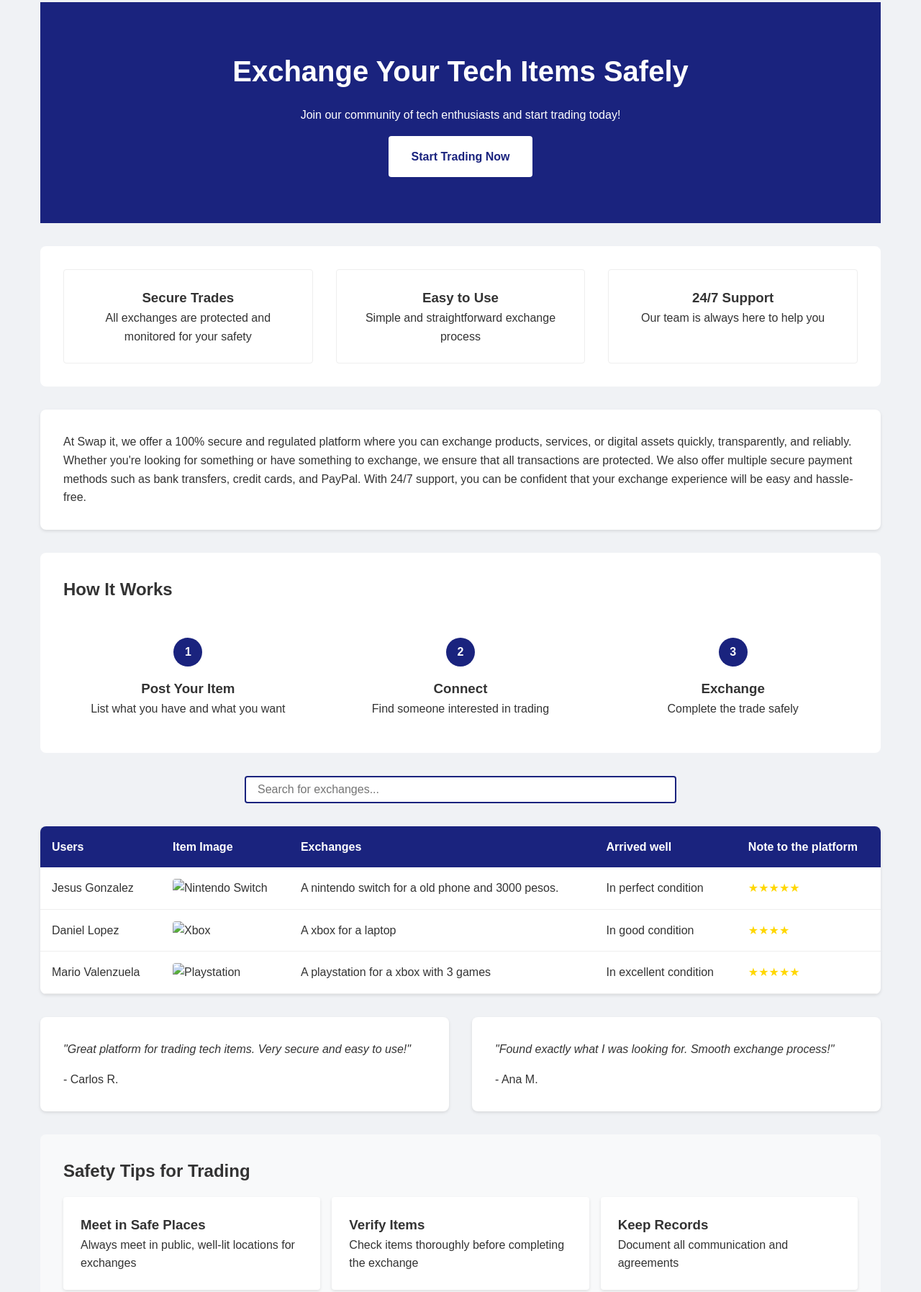
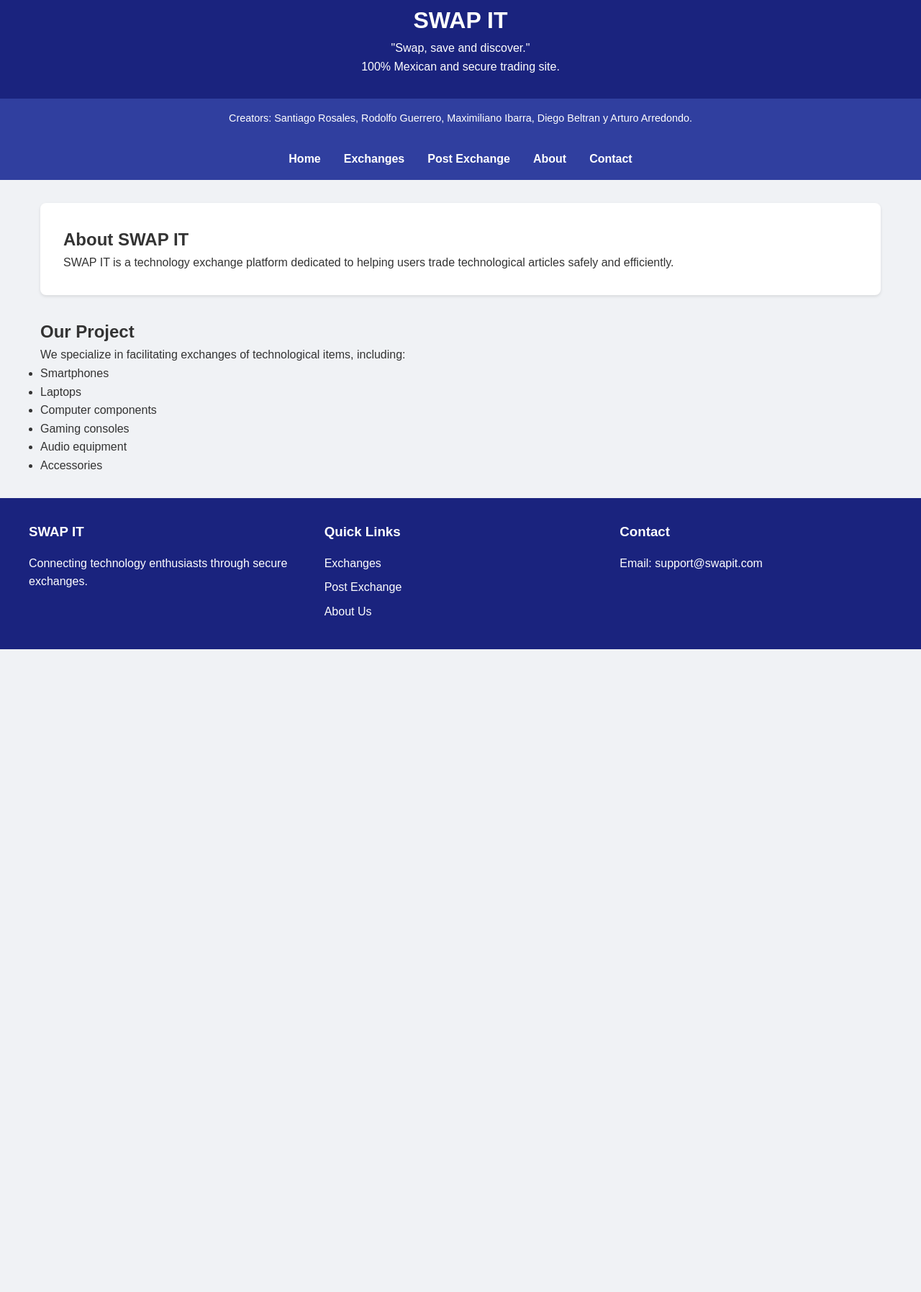
Before and after one commit to rodolfoguerrero09/swapit, a plain HTML site: page about.html in a window 1280 px wide. Shown: the part 308-2103 px from the top of the page at 72% size. After the commit the page ends 1210 px from the top, so only its background shows below. Drawn offline with Linux system fonts and the light colour scheme.

Commit message:
Update about.html

```diff
--- a/about.html
+++ b/about.html
@@ -338,149 +338,84 @@
 
     <nav>
         <ul>
-            <li><a href="#home">Home</a></li>
+            <li><a href="index.html">Home</a></li>
             <li><a href="#exchanges">Exchanges</a></li>
             <li><a href="#post">Post Exchange</a></li>
             <li><a href="#about">About</a></li>
-            <li><a href="#contact">Contact</a></li>
+            <li><a href="contact.html">Contact</a></li>
+        </ul>
+    </nav>
+
+<!DOCTYPE html>
+<html lang="en">
+<head>
+    <meta charset="UTF-8">
+    <meta name="viewport" content="width=device-width, initial-scale=1.0">
+    <title>SWAP IT - Technology Exchange Platform</title>
+    <style>
+        /* Previous CSS styles remain unchanged */
+    </style>
+</head>
+<body>
+    <header>
+        <h1>SWAP IT</h1>
+        <p>"Swap, save and discover."</p>
+        <p>100% Mexican and secure trading site.</p>
+    </header>
+
+    <div class="creators">
+        <p>Creators: Santiago Rosales, Rodolfo Guerrero, Maximiliano Ibarra, Diego Beltran y Arturo Arredondo.</p>
+    </div>
+
+    <nav>
+        <ul>
+            <li><a href="index.html">Home</a></li>
+            <li><a href="#exchanges">Exchanges</a></li>
+            <li><a href="#post">Post Exchange</a></li>
+            <li><a href="#about">About</a></li>
+            <li><a href="contact.html">Contact</a></li>
         </ul>
     </nav>
 
     <div class="main-content">
-        <section class="hero">
-            <h2>Exchange Your Tech Items Safely</h2>
-            <p>Join our community of tech enthusiasts and start trading today!</p>
-            <a href="#post" class="hero-btn">Start Trading Now</a>
+        <section class="intro">
+            <h2>About SWAP IT</h2>
+            <p>SWAP IT is a technology exchange platform dedicated to helping users trade technological articles safely and efficiently.</p>
         </section>
 
-        <section class="features">
-            <div class="feature-card">
-                <h3>Secure Trades</h3>
-                <p>All exchanges are protected and monitored for your safety</p>
+        <section class="project-details">
+            <h2>Our Project</h2>
+            <p>We specialize in facilitating exchanges of technological items, including:</p>
+            <ul>
+                <li>Smartphones</li>
+                <li>Laptops</li>
+                <li>Computer components</li>
+                <li>Gaming consoles</li>
+                <li>Audio equipment</li>
+                <li>Accessories</li>
+            </ul>
+        </section>
+    </div>
+
+    <footer>
+        <div class="footer-content">
+            <div class="footer-section">
+                <h3>SWAP IT</h3>
+                <p>Connecting technology enthusiasts through secure exchanges.</p>
             </div>
-            <div class="feature-card">
-                <h3>Easy to Use</h3>
-                <p>Simple and straightforward exchange process</p>
+            <div class="footer-section">
+                <h3>Quick Links</h3>
+                <ul>
+                    <li><a href="#exchanges">Exchanges</a></li>
+                    <li><a href="#post">Post Exchange</a></li>
+                    <li><a href="#about">About Us</a></li>
+                </ul>
             </div>
-            <div class="feature-card">
-                <h3>24/7 Support</h3>
-                <p>Our team is always here to help you</p>
+            <div class="footer-section">
+                <h3>Contact</h3>
+                <p>Email: support@swapit.com</p>
             </div>
-        </section>
-
-        <div class="intro">
-            <p>At Swap it, we offer a 100% secure and regulated platform where you can exchange products, services, or digital assets quickly, transparently, and reliably. Whether you're looking for something or have something to exchange, we ensure that all transactions are protected. We also offer multiple secure payment methods such as bank transfers, credit cards, and PayPal. With 24/7 support, you can be confident that your exchange experience will be easy and hassle-free.</p>
         </div>
-
-        <section class="how-it-works">
-            <h2>How It Works</h2>
-            <div class="steps">
-                <div class="step">
-                    <div class="step-number">1</div>
-                    <h3>Post Your Item</h3>
-                    <p>List what you have and what you want</p>
-                </div>
-                <div class="step">
-                    <div class="step-number">2</div>
-                    <h3>Connect</h3>
-                    <p>Find someone interested in trading</p>
-                </div>
-                <div class="step">
-                    <div class="step-number">3</div>
-                    <h3>Exchange</h3>
-                    <p>Complete the trade safely</p>
-                </div>
-            </div>
-        </section>
-
-        <div class="search-bar">
-            <input type="text" placeholder="Search for exchanges...">
-        </div>
-
-        <table class="exchanges-table">
-            <thead>
-                <tr>
-                    <th>Users</th>
-                    <th>Item Image</th>
-                    <th>Exchanges</th>
-                    <th>Arrived well</th>
-                    <th>Note to the platform</th>
-                </tr>
-            </thead>
-            <tbody>
-                <tr>
-                    <td>Jesus Gonzalez</td>
-                    <td><img src="/api/placeholder/100/100" alt="Nintendo Switch" class="item-image"></td>
-                    <td>A nintendo switch for a old phone and 3000 pesos.</td>
-                    <td>In perfect condition</td>
-                    <td class="rating">★★★★★</td>
-                </tr>
-                <tr>
-                    <td>Daniel Lopez</td>
-                    <td><img src="/api/placeholder/100/100" alt="Xbox" class="item-image"></td>
-                    <td>A xbox for a laptop</td>
-                    <td>In good condition</td>
-                    <td class="rating">★★★★</td>
-                </tr>
-                <tr>
-                    <td>Mario Valenzuela</td>
-                    <td><img src="/api/placeholder/100/100" alt="Playstation" class="item-image"></td>
-                    <td>A playstation for a xbox with 3 games</td>
-                    <td>In excellent condition</td>
-                    <td class="rating">★★★★★</td>
-                </tr>
-            </tbody>
-        </table>
-
-        <section class="testimonials">
-            <div class="testimonial-card">
-                <p class="testimonial-text">"Great platform for trading tech items. Very secure and easy to use!"</p>
-                <p class="testimonial-author">- Carlos R.</p>
-            </div>
-            <div class="testimonial-card">
-                <p class="testimonial-text">"Found exactly what I was looking for. Smooth exchange process!"</p>
-                <p class="testimonial-author">- Ana M.</p>
-            </div>
-        </section>
-
-        <section class="safety-tips">
-            <h2>Safety Tips for Trading</h2>
-            <div class="tips-list">
-                <div class="tip-card">
-                    <h3>Meet in Safe Places</h3>
-                    <p>Always meet in public, well-lit locations for exchanges</p>
-                </div>
-                <div class="tip-card">
-                    <h3>Verify Items</h3>
-                    <p>Check items thoroughly before completing the exchange</p>
-                </div>
-                <div class="tip-card">
-                    <h3>Keep Records</h3>
-                    <p>Document all communication and agreements</p>
-                </div>
-            </div>
-        </section>
-
-        <div class="exchange-form">
-            <h2>Post Your Exchange</h2>
-            <form>
-                <div class="form-group">
-                    <label for="name">Your Name:</label>
-                    <input type="text" id="name" required>
-                </div>
-
-                <div class="form-group">
-                    <label for="email">Email:</label>
-                    <input type="email" id="email" required>
-                </div>
-
-                <div class="form-group">
-                    <label for="item-offer">Item You're Offering:</label>
-                    <input type="text" id="item-offer" required>
-                </div>
-
-                <div class="form-group">
-                    <label for="item-wanted">Item You Want:</label>
-                </div>
-            </form>
-        </html>
+    </footer>
+</body>
+</html>
```
